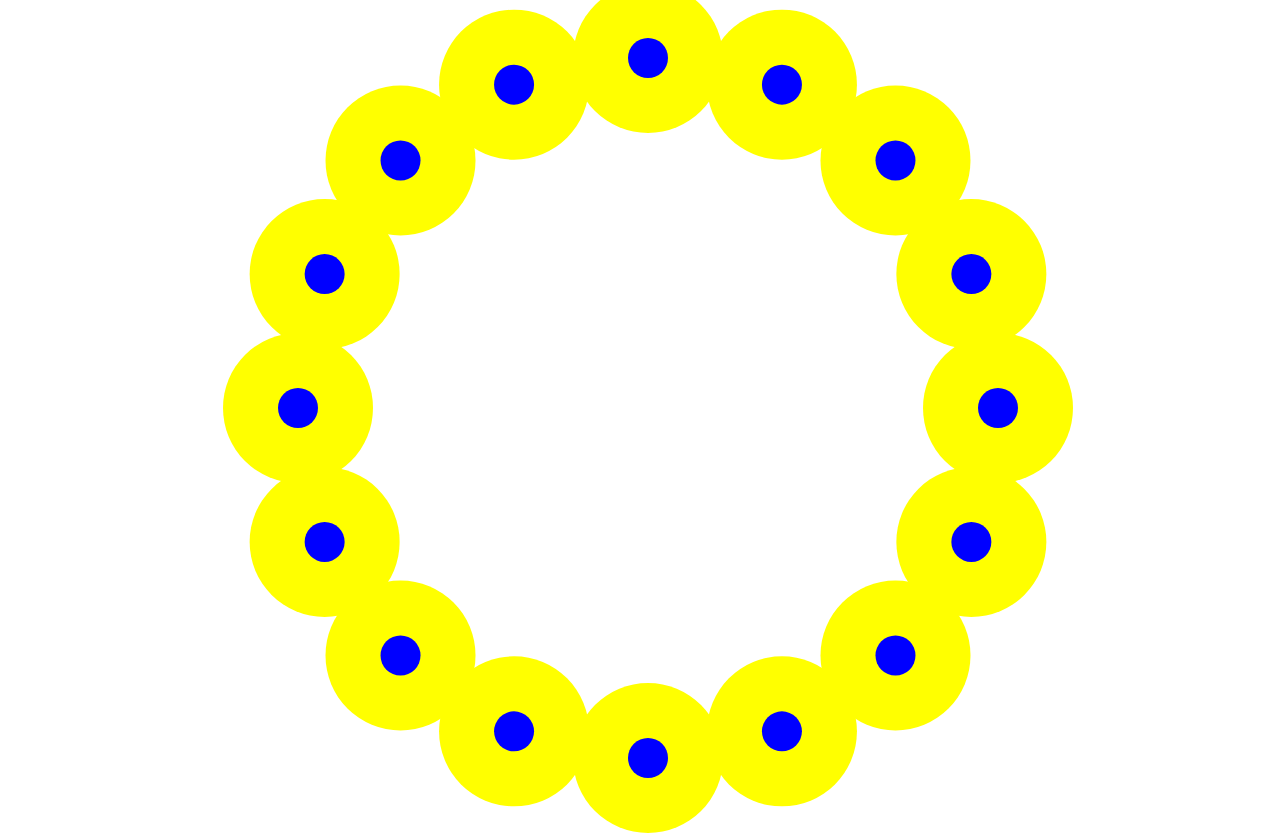
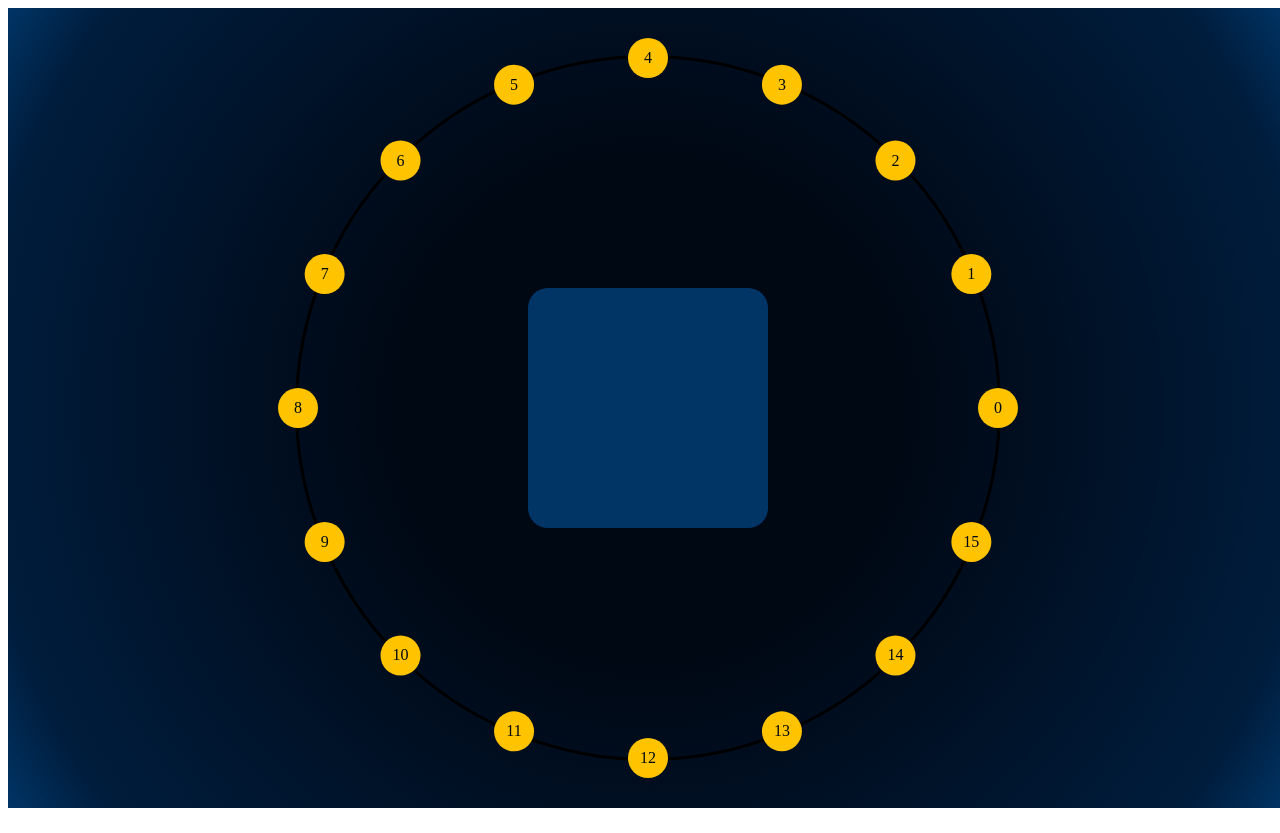
Before and after one commit to g7liniers/angular-ivy-p3m4iv, an Angular app: page / in a window 1280 px wide. Built offline with nearby package versions, Linux system fonts and the light colour scheme.

Commit message:
4 files modified

```diff
--- a/src/app/app.component.css
+++ b/src/app/app.component.css
@@ -4,4 +4,12 @@
   display: flex;
   align-items: center;
   justify-content: center;
+  /* background-color: #000814; */
+  background: rgb(0, 8, 20);
+  background: radial-gradient(
+    circle,
+    rgba(0, 8, 20, 1) 34%,
+    rgba(0, 29, 61, 1) 89%,
+    rgba(0, 53, 102, 1) 100%
+  );
 }
--- a/src/app/components/circle/circle.component.html
+++ b/src/app/components/circle/circle.component.html
@@ -7,11 +7,18 @@
     class="outer-item-container"
     [ngStyle]="{ transform: 'translate(' + translateElementPX(i) + ')' }"
     *ngFor="let label of labels; let i = index"
+    (mouseover)="changeSelectedLabel(i)"
   >
     <div
       class="item-container"
       [style.width]="getItemDiameterPX()"
       [style.height]="getItemDiameterPX()"
-    ></div>
+    >
+      {{ i }}
+    </div>
+  </div>
+
+  <div class="center-box">
+    {{ boxContent(selectedLabelIndex) }}
   </div>
 </div>
--- a/src/app/components/circle/circle.component.scss
+++ b/src/app/components/circle/circle.component.scss
@@ -9,6 +9,9 @@ $item-size: 20px;
   border: solid;
   border-radius: 50%;
   position: relative;
+  display: flex;
+  align-items: center;
+  justify-content: center;
 
   .outer-item-container {
     position: absolute;
@@ -16,21 +19,38 @@ $item-size: 20px;
     top: 50%;
     width: 150px;
     height: 150px;
-    background-color: yellow;
+    // background-color: rgb(158, 255, 215);
     border-radius: 50%;
     display: flex;
     align-items: center;
     justify-content: center;
     .item-container {
       border-radius: 50%;
-      // left: 50%;
-      // transform: translate(100px, 200px);
-      background-color: blue;
+      display: flex;
+      align-items: center;
+      justify-content: center;
+      background-color: #ffc300;
+      color: #000814;
     }
   }
   :hover > .item-container {
-    transition: all 1s;
-    background-color: black;
+    transition: all 0.5s;
+    background-color: #ffd60a;
     transform: scale(3);
+    -webkit-box-shadow: 0px 0px 30px 10px rgba(255, 195, 0, 0.54);
+    box-shadow: 0px 0px 30px 10px rgba(255, 195, 0, 0.54);
+  }
+
+  :hover {
+    transition: all 0.5s;
+  }
+
+  .center-box {
+    background-color: #003566;
+    color: #ffd60a;
+    padding: 20px;
+    width: 200px;
+    height: 200px;
+    border-radius: 20px;
   }
 }
--- a/src/app/components/circle/circle.component.ts
+++ b/src/app/components/circle/circle.component.ts
@@ -28,6 +28,8 @@ export class CircleComponent implements OnInit {
   circleRadius: number = 350;
   itemRadius: number = 20;
   angleDiff: number;
+  selectedLabelIndex: number = null;
+
   constructor() {
     this.nElements = this.labels.length;
     this.angleDiff = (2 * Math.PI) / this.nElements;
@@ -37,7 +39,7 @@ export class CircleComponent implements OnInit {
 
   translateElementPX(n: number): string {
     let xPos = this.circleRadius * Math.cos(n * this.angleDiff) - 75;
-    let yPos = this.circleRadius * Math.sin(n * this.angleDiff) - 75;
+    let yPos = -this.circleRadius * Math.sin(n * this.angleDiff) - 75;
 
     return `${xPos}px, ${yPos}px`;
   }
@@ -48,4 +50,14 @@ export class CircleComponent implements OnInit {
   getItemDiameterPX(): string {
     return 2 * this.itemRadius + 'px';
   }
+
+  changeSelectedLabel(n: number) {
+    this.selectedLabelIndex = n;
+  }
+
+  boxContent(n: number): string {
+    if (n !== null) {
+      return this.translateElementPX(n);
+    }
+  }
 }
```
